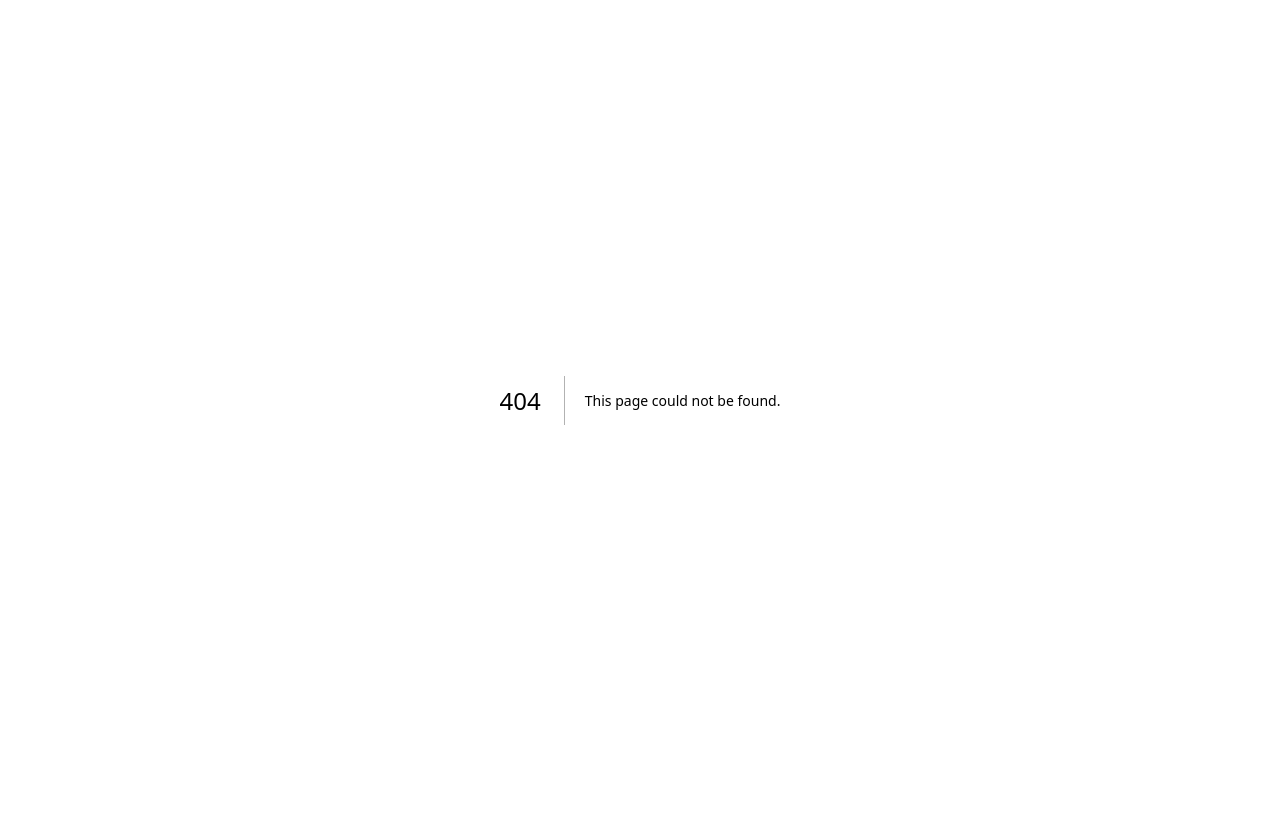
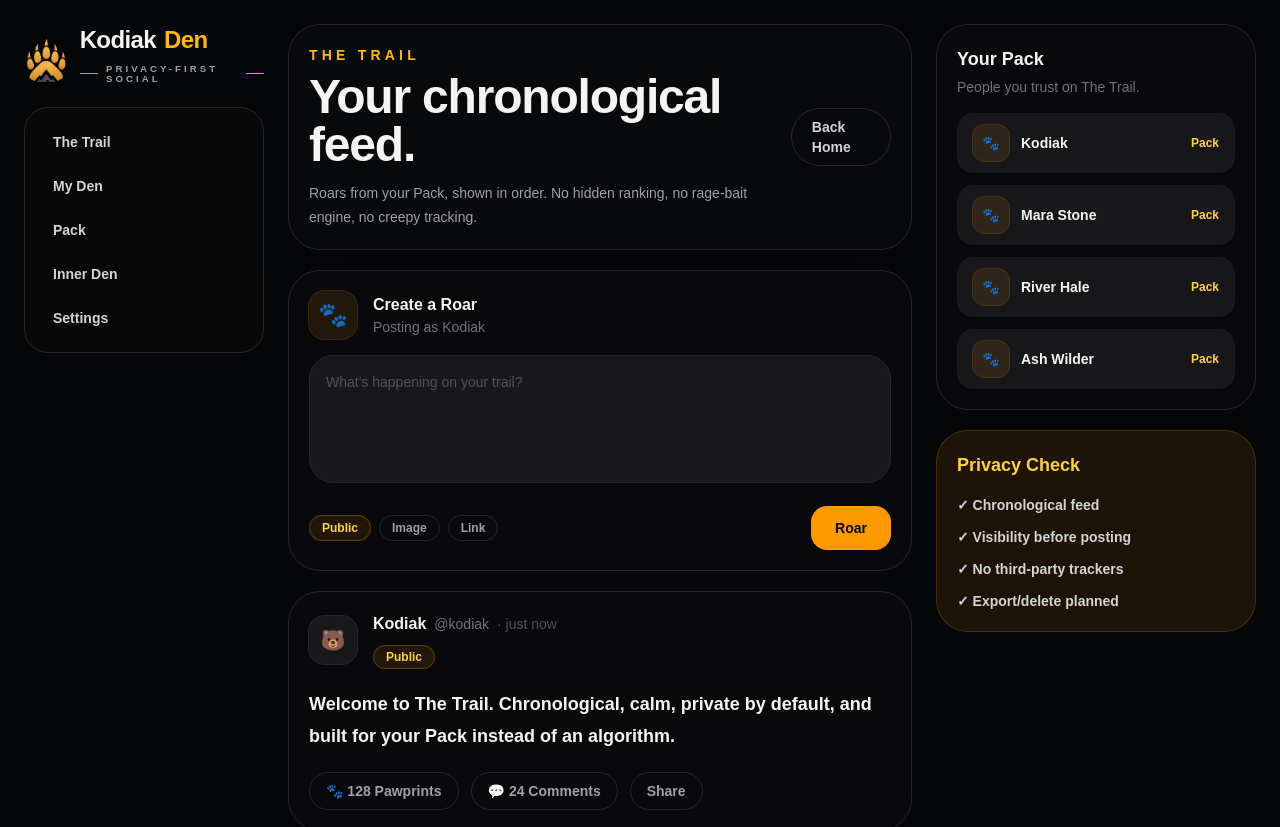
Before and after one commit to PapaKodiak92/kodiak-den, a Next.js app: page /den in a window 1280 px wide. Before the commit this address had no page. Shown: the top 827 px of the page. Before the commit the page ends 800 px from the top, so only its background shows below. Built offline with nearby package versions, Linux system fonts and the light colour scheme.

Commit message:
Add The Trail mockup page

```diff
--- /dev/null
+++ b/app/den/page.tsx
@@ -0,0 +1,214 @@
+import Image from "next/image";
+import Link from "next/link";
+import kodiakDenLogo from "../../assets/kodiak-den-logo.png";
+
+const roars = [
+  {
+    author: "Kodiak",
+    handle: "@kodiak",
+    time: "just now",
+    visibility: "Public",
+    text: "Welcome to The Trail. Chronological, calm, private by default, and built for your Pack instead of an algorithm.",
+    pawprints: 128,
+    comments: 24,
+  },
+  {
+    author: "Mara Stone",
+    handle: "@mara",
+    time: "12m",
+    visibility: "Pack",
+    text: "The visibility badge before posting is exactly what social media should have had from day one.",
+    pawprints: 42,
+    comments: 8,
+  },
+  {
+    author: "River Hale",
+    handle: "@river",
+    time: "29m",
+    visibility: "Inner Den",
+    text: "No rage bait feed. No creepy tracking. Just people I actually care about. That is the move.",
+    pawprints: 61,
+    comments: 13,
+  },
+];
+
+const pack = ["Kodiak", "Mara Stone", "River Hale", "Ash Wilder"];
+
+function KodiakBrand() {
+  return (
+    <Link href="/" className="flex items-center gap-3">
+      <div className="relative h-14 w-14 overflow-hidden rounded-2xl bg-transparent">
+        <Image
+          src={kodiakDenLogo}
+          alt=""
+          priority
+          className="h-full w-full origin-top scale-[2.25] object-contain object-top"
+        />
+      </div>
+
+      <div className="leading-none">
+        <div className="flex items-baseline gap-2 text-2xl font-black tracking-tight">
+          <span className="text-zinc-100">Kodiak</span>
+          <span className="text-amber-400">Den</span>
+        </div>
+        <div className="mt-2 flex items-center gap-2 text-[0.6rem] font-bold uppercase tracking-[0.32em] text-zinc-400">
+          <span className="h-px w-6 bg-amber-500" />
+          <span>Privacy-first social</span>
+          <span className="h-px w-6 bg-amber-500" />
+        </div>
+      </div>
+    </Link>
+  );
+}
+
+function VisibilityBadge({ visibility }: { visibility: string }) {
+  const label = visibility === "Inner Den" ? "Inner Den" : visibility;
+
+  return (
+    <span className="rounded-full border border-amber-500/30 bg-amber-500/10 px-3 py-1 text-xs font-black text-amber-300">
+      {label}
+    </span>
+  );
+}
+
+export default function DenPage() {
+  return (
+    <main className="min-h-screen bg-[#050608] text-zinc-100">
+      <div className="mx-auto grid w-full max-w-7xl gap-6 px-6 py-6 lg:grid-cols-[240px_1fr_320px]">
+        <aside className="hidden lg:block">
+          <div className="sticky top-6 space-y-6">
+            <KodiakBrand />
+
+            <nav className="rounded-3xl border border-zinc-800 bg-zinc-950/80 p-3">
+              {["The Trail", "My Den", "Pack", "Inner Den", "Settings"].map((item) => (
+                <div
+                  key={item}
+                  className="rounded-2xl px-4 py-3 text-sm font-bold text-zinc-300 transition hover:bg-zinc-900 hover:text-amber-300"
+                >
+                  {item}
+                </div>
+              ))}
+            </nav>
+          </div>
+        </aside>
+
+        <section className="space-y-5">
+          <header className="rounded-[2rem] border border-zinc-800 bg-zinc-950/90 p-5 shadow-2xl shadow-black/30">
+            <div className="flex flex-col justify-between gap-4 sm:flex-row sm:items-center">
+              <div>
+                <p className="text-sm font-black uppercase tracking-[0.3em] text-amber-400">The Trail</p>
+                <h1 className="mt-2 text-4xl font-black tracking-tight sm:text-5xl">Your chronological feed.</h1>
+                <p className="mt-3 max-w-2xl text-sm leading-6 text-zinc-400">
+                  Roars from your Pack, shown in order. No hidden ranking, no rage-bait engine, no creepy tracking.
+                </p>
+              </div>
+
+              <Link
+                href="/"
+                className="rounded-full border border-zinc-800 px-5 py-2 text-sm font-bold text-zinc-300 transition hover:border-amber-500 hover:text-amber-300"
+              >
+                Back Home
+              </Link>
+            </div>
+          </header>
+
+          <section className="rounded-[2rem] border border-zinc-800 bg-zinc-950 p-5">
+            <div className="mb-4 flex items-center gap-4">
+              <div className="grid h-12 w-12 place-items-center rounded-2xl bg-amber-500/10 text-2xl ring-1 ring-amber-500/20">
+                🐾
+              </div>
+              <div>
+                <p className="font-black">Create a Roar</p>
+                <p className="text-sm text-zinc-500">Posting as Kodiak</p>
+              </div>
+            </div>
+
+            <textarea
+              placeholder="What's happening on your trail?"
+              className="min-h-32 w-full resize-none rounded-3xl border border-zinc-800 bg-zinc-900 p-4 text-sm font-medium text-zinc-100 outline-none placeholder:text-zinc-600 focus:border-amber-500"
+            />
+
+            <div className="mt-4 flex flex-col justify-between gap-3 sm:flex-row sm:items-center">
+              <div className="flex flex-wrap gap-2">
+                <VisibilityBadge visibility="Public" />
+                <span className="rounded-full border border-zinc-800 px-3 py-1 text-xs font-bold text-zinc-400">Image</span>
+                <span className="rounded-full border border-zinc-800 px-3 py-1 text-xs font-bold text-zinc-400">Link</span>
+              </div>
+
+              <button className="rounded-2xl bg-amber-500 px-6 py-3 text-sm font-black text-zinc-950 transition hover:bg-amber-400">
+                Roar
+              </button>
+            </div>
+          </section>
+
+          {roars.map((roar) => (
+            <article key={`${roar.handle}-${roar.time}`} className="rounded-[2rem] border border-zinc-800 bg-zinc-950 p-5">
+              <div className="flex items-start justify-between gap-4">
+                <div className="flex items-center gap-4">
+                  <div className="grid h-12 w-12 place-items-center rounded-2xl bg-zinc-900 text-xl ring-1 ring-zinc-800">
+                    🐻
+                  </div>
+                  <div>
+                    <div className="flex flex-wrap items-center gap-2">
+                      <p className="font-black">{roar.author}</p>
+                      <p className="text-sm text-zinc-500">{roar.handle}</p>
+                      <p className="text-sm text-zinc-600">· {roar.time}</p>
+                    </div>
+                    <div className="mt-2">
+                      <VisibilityBadge visibility={roar.visibility} />
+                    </div>
+                  </div>
+                </div>
+              </div>
+
+              <p className="mt-5 text-lg font-semibold leading-8 text-zinc-100">{roar.text}</p>
+
+              <div className="mt-5 flex flex-wrap gap-3 text-sm font-black text-zinc-400">
+                <button className="rounded-full border border-zinc-800 px-4 py-2 transition hover:border-amber-500 hover:text-amber-300">
+                  🐾 {roar.pawprints} Pawprints
+                </button>
+                <button className="rounded-full border border-zinc-800 px-4 py-2 transition hover:border-amber-500 hover:text-amber-300">
+                  💬 {roar.comments} Comments
+                </button>
+                <button className="rounded-full border border-zinc-800 px-4 py-2 transition hover:border-amber-500 hover:text-amber-300">
+                  Share
+                </button>
+              </div>
+            </article>
+          ))}
+        </section>
+
+        <aside className="hidden xl:block">
+          <div className="sticky top-6 space-y-5">
+            <section className="rounded-[2rem] border border-zinc-800 bg-zinc-950 p-5">
+              <h2 className="text-lg font-black">Your Pack</h2>
+              <p className="mt-1 text-sm text-zinc-500">People you trust on The Trail.</p>
+
+              <div className="mt-4 space-y-3">
+                {pack.map((member) => (
+                  <div key={member} className="flex items-center justify-between rounded-2xl bg-zinc-900 px-4 py-3">
+                    <div className="flex items-center gap-3">
+                      <div className="grid h-9 w-9 place-items-center rounded-xl bg-amber-500/10 text-sm ring-1 ring-amber-500/20">🐾</div>
+                      <p className="text-sm font-bold">{member}</p>
+                    </div>
+                    <span className="text-xs font-bold text-amber-300">Pack</span>
+                  </div>
+                ))}
+              </div>
+            </section>
+
+            <section className="rounded-[2rem] border border-amber-500/20 bg-amber-500/10 p-5">
+              <h2 className="text-lg font-black text-amber-300">Privacy Check</h2>
+              <div className="mt-4 space-y-3 text-sm font-bold text-zinc-300">
+                <p>✓ Chronological feed</p>
+                <p>✓ Visibility before posting</p>
+                <p>✓ No third-party trackers</p>
+                <p>✓ Export/delete planned</p>
+              </div>
+            </section>
+          </div>
+        </aside>
+      </div>
+    </main>
+  );
+}
```
